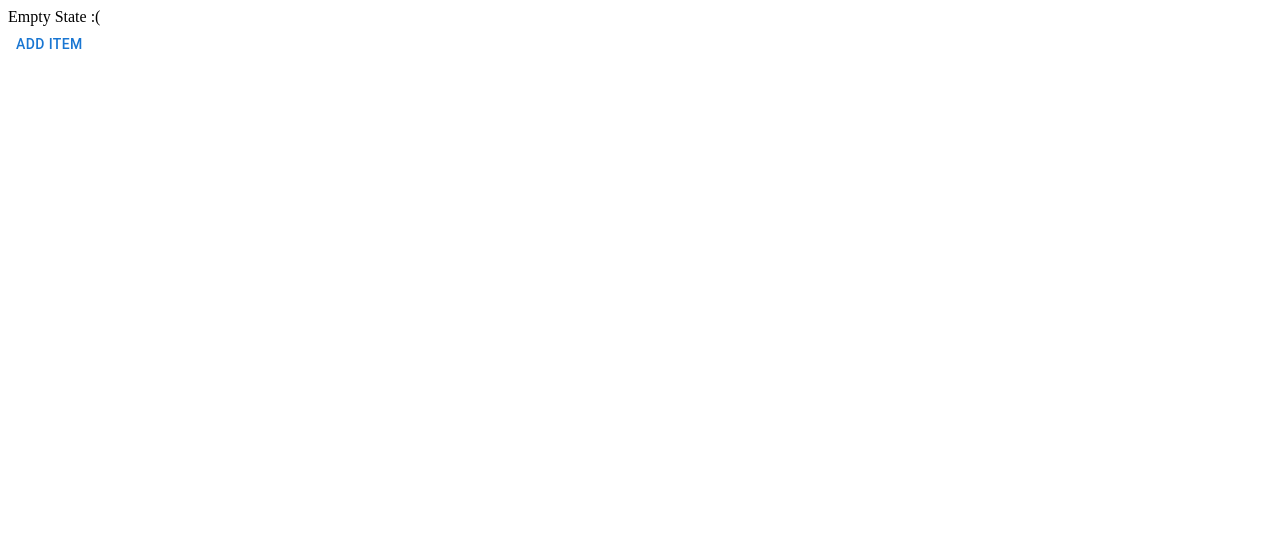
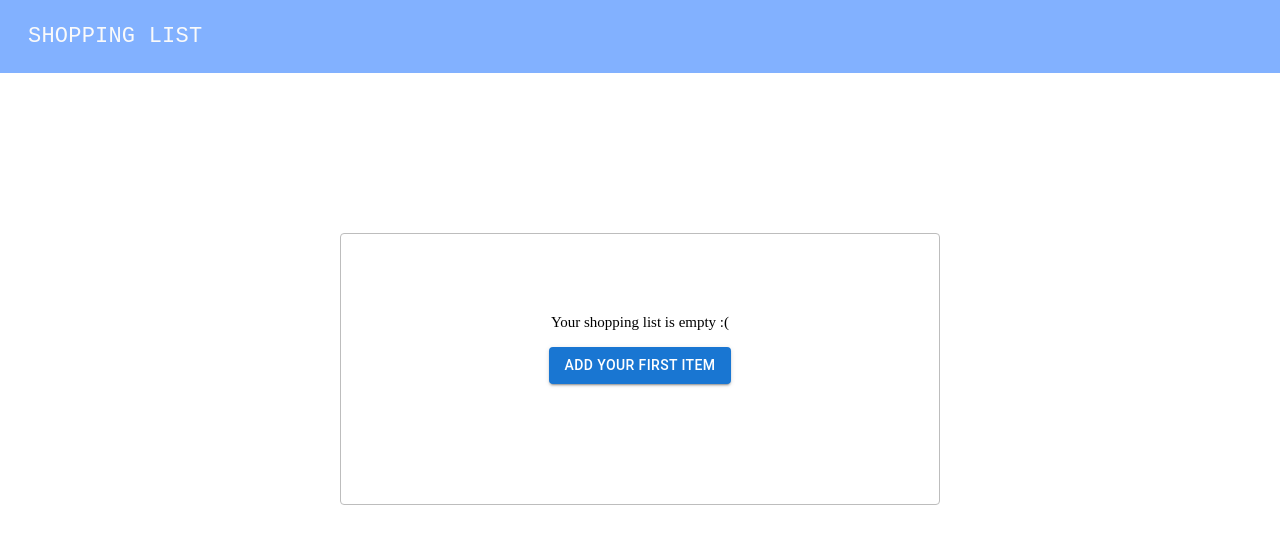
Before and after one commit to asolpshinning/shopping-list, a Next.js app in the folder frontend/: page / in a window 1280 px wide. Shown: the top 544 px of the page. Built offline with nearby package versions, Linux system fonts and the light colour scheme; no server answers.

Commit message:
Start styling components my discomfort zone

```diff
--- /dev/null
+++ b/frontend/app/globals.css
@@ -0,0 +1,11 @@
+* {
+    box-sizing: border-box;
+    padding: 0;
+    margin: 0;
+  }
+
+  html,
+  body {
+    max-width: 100vw;
+    overflow-x: hidden;
+  }
--- a/frontend/app/layout.tsx
+++ b/frontend/app/layout.tsx
@@ -1,5 +1,5 @@
 import type { Metadata } from 'next'
-
+import './globals.css'
 
 export const metadata: Metadata = {
   title: 'Shopping List',
--- a/frontend/app/page.tsx
+++ b/frontend/app/page.tsx
@@ -5,6 +5,7 @@ import { ItemModal, DeleteItemModal, Spinner, EmptyList } from '.././components'
 import useShoppingData from '@/hooks/useShoppingData';
 import useShoppingState from '@/hooks/useShoppingState';
 import { Button } from '@mui/material';
+import Header from '@/components/Header';
 
 const Home = () => {
 
@@ -37,9 +38,11 @@ const Home = () => {
 
 
   return (
-    <Box className="shopping-list-container">
+    <Box>
+      <Header />
+      <Box sx={{ display: 'flex', alignIntems: 'center', justifyContent: 'center' }}>
         <EmptyList reveal={(!shoppingData.items || (shoppingData.items && shoppingData.items.length === 0)) && !shoppingData.loading} onClickAddItem={() => handleClickAddItem(shoppingData)}>
-        <Button onClick={() => handleClickAddItem(shoppingData)}>Add Item</Button>
+          <Button variant='contained' onClick={() => handleClickAddItem(shoppingData)} sx={{ marginTop: 2 }}>Add Your First Item</Button>
         </EmptyList>
         <Spinner loading={shoppingData.loading} />
         <ShoppingList
@@ -65,6 +68,7 @@ const Home = () => {
           onConfirm={handleConfirmDelete}
         />
       </Box>
+    </Box>
   );
 };
 
--- a/frontend/components/Button.tsx
+++ b/frontend/components/Button.tsx
@@ -1,6 +1,20 @@
 import MuiButton from '@mui/material/Button';
 
 type ButtonVariant = 'contained' | 'text';
+
+const containedButtonStyle = {
+    textTransform: 'unset',
+    fontFamily: 'Nunito',
+    fontWeight: 600,
+    backgroundColor: 'blue',
+};
+
+const textButtonStyle = {
+    ...containedButtonStyle,
+    backgroundColor: 'transparent',
+    color: 'black',
+    paddingRight: 4,
+}
 
 type ButtonProps = {
     variant?: ButtonVariant;
@@ -9,7 +23,7 @@ type ButtonProps = {
 };
 
 const Button: React.FC<ButtonProps> = ({ children, variant = "contained", ...rest }) => (
-    <MuiButton {...rest} variant={variant}>
+    <MuiButton {...rest} variant={variant} sx={variant == "contained" ? containedButtonStyle : textButtonStyle}>
         {children}
     </MuiButton>
 );
--- a/frontend/components/DeleteModal.tsx
+++ b/frontend/components/DeleteModal.tsx
@@ -13,20 +13,29 @@ interface DeleteItemModalProps {
 const DeleteItemModal: FC<DeleteItemModalProps> = ({ open, onExit, onConfirm }) => {
     return (
         <Modal open={open} onClose={onExit}>
-            <Box>
-                <Box>
-                    <Typography>
+            <Box sx={{
+                position: 'absolute',
+                top: '50%',
+                left: '50%',
+                transform: 'translate(-50%, -50%)',
+                bgcolor: 'background.paper',
+                boxShadow: 24,
+                p: 4,
+                borderRadius: 2
+            }}>
+                <Box sx={{ mb: 2, width: 400, paddingBottom: 8 }}>
+                    <Typography sx={{ color: 'black', fontWeight: 'bold' }}>
                         Delete Item?
                     </Typography>
-                    <Typography>
+                    <Typography sx={{ color: 'grey.700' }}>
                         Are you sure you want to delete this item? This cannot be undone.
                     </Typography>
                 </Box>
-                <Box>
+                <Box sx={{ display: 'flex', justifyContent: 'flex-end' }}>
                     <Button variant="text" onClick={onExit}>
                         Cancel
                     </Button>
-                    <Button onClick={onConfirm}>
+                    <Button variant="contained" onClick={onConfirm}>
                         Delete
                     </Button>
                 </Box>
--- a/frontend/components/EmptyList.tsx
+++ b/frontend/components/EmptyList.tsx
@@ -1,4 +1,20 @@
 import Box from '@mui/material/Box';
+import { grey } from '@mui/material/colors';
+
+const containerStyle = {
+    border: 1,
+    borderRadius: 1,
+    borderColor: grey[400],
+    color: grey,
+    display: 'flex',
+    flexDirection: 'column',
+    alignItems: 'center',
+    fontFamily: 'Nunito',
+    minWidth: 600,
+    fontSize: 15,
+    paddingTop: 10,
+    paddingBottom: 15,
+};
 
 type EmptyListProps = {
     reveal: boolean;
@@ -7,10 +23,10 @@ type EmptyListProps = {
     children?: React.ReactNode;
 };
 
-const EmptyList: React.FC<EmptyListProps> = ({ reveal = false, msg = 'Empty State :(', children }) => (
+const EmptyList: React.FC<EmptyListProps> = ({ reveal = false, msg = 'Your shopping list is empty :(', children }) => (
     reveal ?
-        <Box>
-            <Box>
+        <Box sx={{ marginTop: 20 }}>
+            <Box sx={containerStyle}>
                 <Box>{msg}</Box>
                 {children}
             </Box>
--- a/frontend/components/Header.tsx
+++ b/frontend/components/Header.tsx
@@ -1,9 +1,22 @@
+import { Typography } from '@mui/material';
 import Box from '@mui/material/Box';
+import { blue, grey, red } from '@mui/material/colors';
 
+const headerStyle = {
+    backgroundColor: blue["A100"],
+    paddingY: 2.5,
+    paddingX: 3.5,
+    textTransform: 'uppercase',
+    fontSize: 20,
+    fontWeight: 550,
+    letterSpacing: '0.25px',
+};
 
-const Header = (props: { title: string }) => (
-    <Box component="header">
-        {props.title}
+const Header = () => (
+    <Box component="header" sx={headerStyle}>
+        <Typography sx={{ fontFamily: "monospace", fontSize: 22, color: grey[50] }}>
+            Shopping List
+        </Typography>
     </Box>
 );
 
--- a/frontend/components/ShoppingList.tsx
+++ b/frontend/components/ShoppingList.tsx
@@ -24,7 +24,7 @@ const ShoppingList: React.FC<ShoppingListProps> = ({
 }): ReactElement | null => {
     return (
         reveal ? (
-            <Box>
+            <Box sx={{ display: 'flex', alignIntems: 'center', justifyContent: 'center' }}>
 
                 <Box>
                     <Typography>
--- a/frontend/components/Spinner.tsx
+++ b/frontend/components/Spinner.tsx
@@ -4,11 +4,11 @@ import Box from '@mui/material/Box';
 const Spinner = (props: { loading: boolean }) => {
     if (props.loading) {
         return (
-            <Box>
+            <Box sx={{ display: 'flex', marginTop: 14 }}>
                 <CircularProgress
                     aria-label="loading"
-                    size={120}
-                    thickness={5}
+                    size={100}
+                    thickness={2}
                 />
             </Box>
         );
```
Lines whose indentation alone changed are shown as unchanged.
